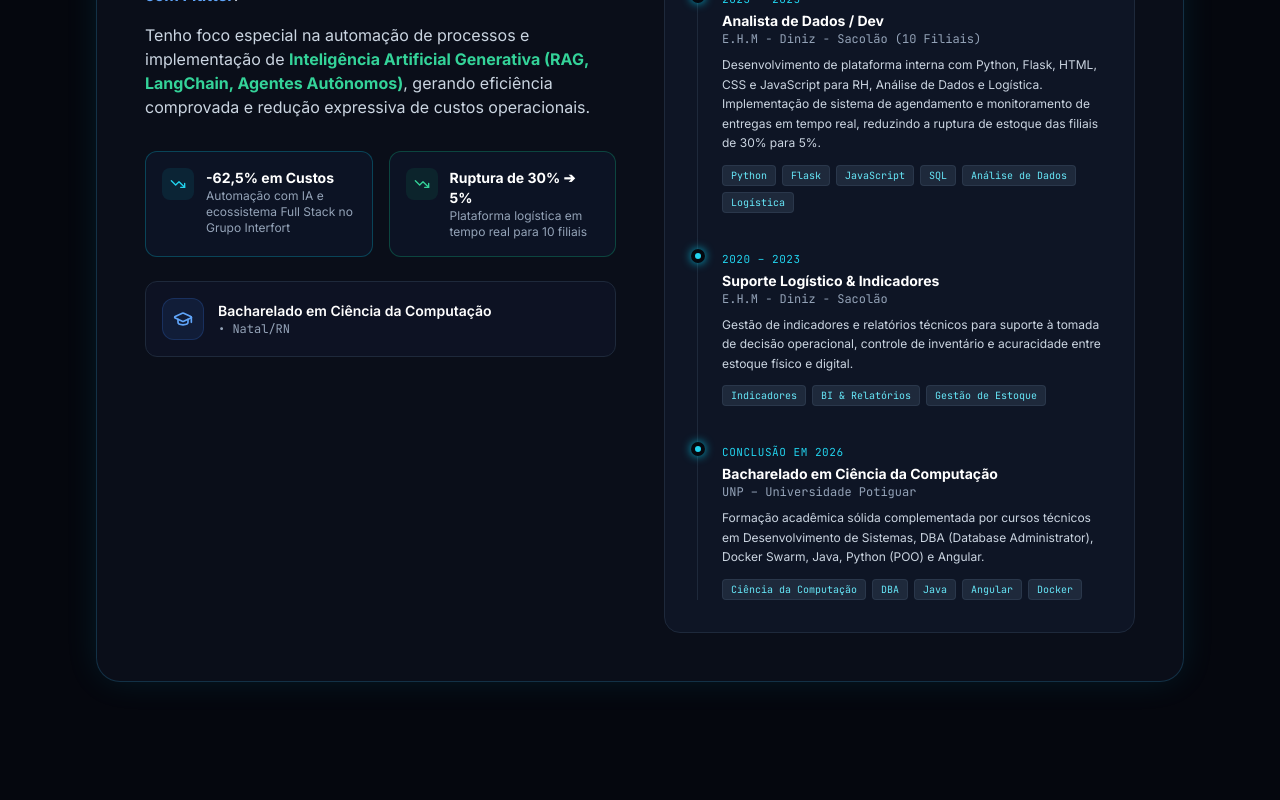
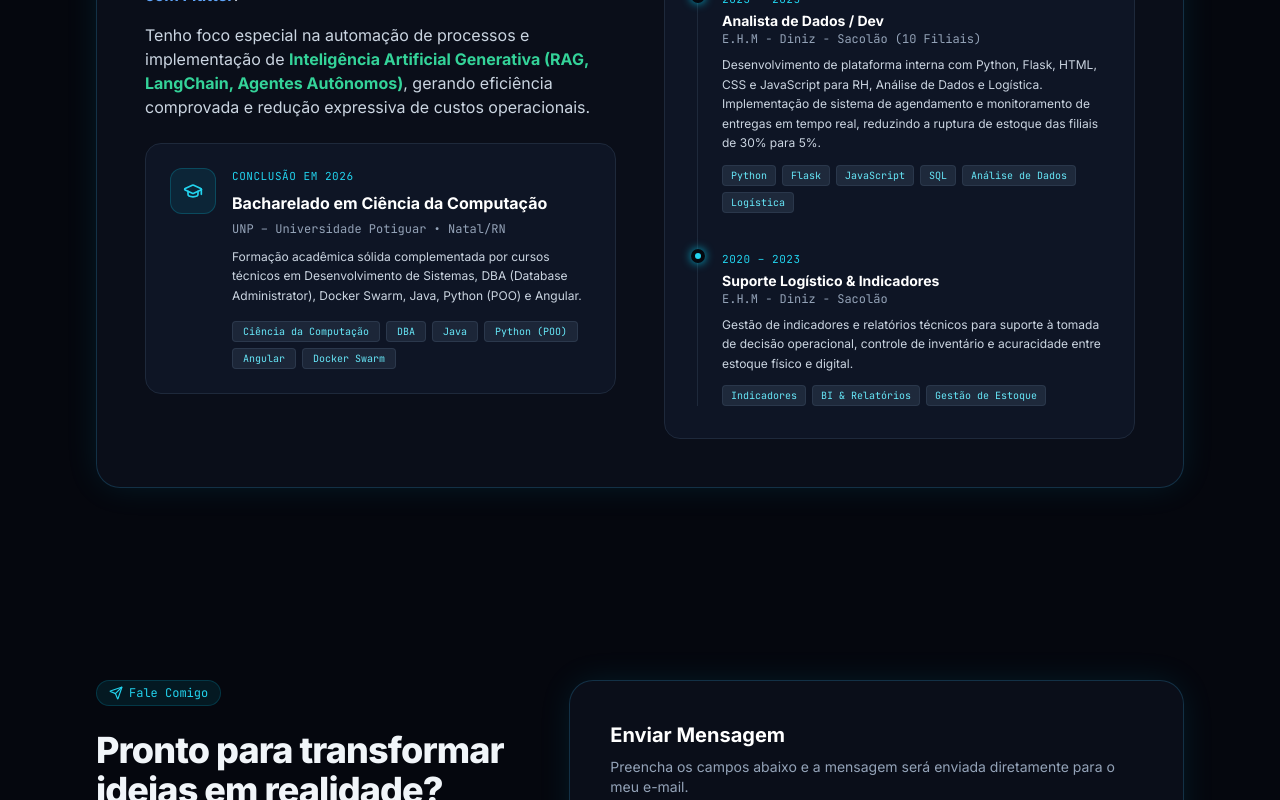
Before and after one commit to Arione-Dev/portfolio-page, a React (Vite) app: page / in a window 1280 px wide. Shown: the part 5029-5829 px from the top of the page. Built offline with nearby package versions, Linux system fonts and the light colour scheme.

Commit message:
fix(sobre): move card completo de formacao academica para a coluna sobre mim e limpa timeline de experiencia

```diff
--- a/src/components/AboutAndExperience.tsx
+++ b/src/components/AboutAndExperience.tsx
@@ -1,5 +1,5 @@
 import React from 'react';
-import { User, Briefcase, GraduationCap, TrendingDown } from 'lucide-react';
+import { User, Briefcase, GraduationCap } from 'lucide-react';
 import { TimelineItem } from '../types';
 
 export const AboutAndExperience: React.FC = () => {
@@ -27,23 +27,17 @@ export const AboutAndExperience: React.FC = () => {
       description:
         'Gestão de indicadores e relatórios técnicos para suporte à tomada de decisão operacional, controle de inventário e acuracidade entre estoque físico e digital.',
       tags: ['Indicadores', 'BI & Relatórios', 'Gestão de Estoque']
-    },
-    {
-      period: 'Conclusão em 2026',
-      role: 'Bacharelado em Ciência da Computação',
-      companyOrContext: 'UNP – Universidade Potiguar',
-      description:
-        'Formação acadêmica sólida complementada por cursos técnicos em Desenvolvimento de Sistemas, DBA (Database Administrator), Docker Swarm, Java, Python (POO) e Angular.',
-      tags: ['Ciência da Computação', 'DBA', 'Java', 'Angular', 'Docker']
     }
   ];
+
+  const academicTags = ['Ciência da Computação', 'DBA', 'Java', 'Python (POO)', 'Angular', 'Docker Swarm'];
 
   return (
     <section id="about" className="py-24 px-4 sm:px-6 lg:px-8 max-w-6xl mx-auto">
       <div className="glass-panel-glow rounded-3xl p-8 sm:p-12 border border-slate-700/60 relative overflow-hidden text-left">
         <div className="grid grid-cols-1 lg:grid-cols-12 gap-12 items-start">
 
-          {/* Left Column: About copy */}
+          {/* Left Column: About copy + Full Academic Formation Card */}
           <div className="lg:col-span-6 space-y-6">
             <div className="inline-flex items-center gap-1.5 px-3 py-1 rounded-full text-xs font-mono bg-cyan-500/10 text-cyan-400 border border-cyan-500/20">
               <User className="w-3.5 h-3.5" />
@@ -66,37 +60,40 @@ export const AboutAndExperience: React.FC = () => {
               </p>
             </div>
 
-            {/* Real Impact Metrics */}
-            <div className="grid grid-cols-1 sm:grid-cols-2 gap-4 pt-2">
-              <div className="p-4 rounded-xl bg-slate-900/70 border border-cyan-500/30 flex items-start gap-3">
-                <div className="p-2 rounded-lg bg-cyan-500/10 text-cyan-400">
-                  <TrendingDown className="w-4 h-4" />
+            {/* Complete Academic Formation Card (Moved from Experience Timeline) */}
+            <div className="relative overflow-hidden p-5 sm:p-6 rounded-2xl bg-slate-900/80 border border-slate-800 hover:border-cyan-500/50 transition-all duration-300 group hover:-translate-y-1 hover:shadow-[0_12px_30px_-10px_rgba(6,182,212,0.28)]">
+              <div className="pointer-events-none absolute inset-0 bg-gradient-to-br from-cyan-500/10 via-transparent to-blue-500/10 opacity-0 group-hover:opacity-100 transition-opacity duration-500" />
+
+              <div className="relative z-10 flex items-start gap-4">
+                <div className="p-3 rounded-xl bg-cyan-500/10 text-cyan-400 border border-cyan-500/25 shrink-0 group-hover:scale-110 group-hover:bg-cyan-500/20 transition-all duration-300">
+                  <GraduationCap className="w-5 h-5" />
                 </div>
-                <div>
-                  <h4 className="font-bold text-white text-sm">-62,5% em Custos</h4>
-                  <p className="text-xs text-slate-400">Automação com IA e ecossistema Full Stack no Grupo Interfort</p>
+
+                <div className="space-y-1.5">
+                  <span className="text-[11px] font-mono text-cyan-400 tracking-wider uppercase block">
+                    Conclusão em 2026
+                  </span>
+                  <h4 className="font-bold text-white text-base group-hover:text-cyan-300 transition-colors">
+                    Bacharelado em Ciência da Computação
+                  </h4>
+                  <p className="text-xs text-slate-400 font-mono">
+                    UNP – Universidade Potiguar • Natal/RN
+                  </p>
+                  <p className="text-xs text-slate-300 leading-relaxed pt-1">
+                    Formação acadêmica sólida complementada por cursos técnicos em Desenvolvimento de Sistemas, DBA (Database Administrator), Docker Swarm, Java, Python (POO) e Angular.
+                  </p>
+
+                  <div className="flex flex-wrap gap-1.5 pt-2.5">
+                    {academicTags.map((t) => (
+                      <span
+                        key={t}
+                        className="text-[10px] font-mono px-2.5 py-0.5 rounded bg-slate-800/90 text-cyan-300 border border-slate-700/70 group-hover:border-cyan-500/40 transition-colors"
+                      >
+                        {t}
+                      </span>
+                    ))}
+                  </div>
                 </div>
-              </div>
-
-              <div className="p-4 rounded-xl bg-slate-900/70 border border-emerald-500/30 flex items-start gap-3">
-                <div className="p-2 rounded-lg bg-emerald-500/10 text-emerald-400">
-                  <TrendingDown className="w-4 h-4" />
-                </div>
-                <div>
-                  <h4 className="font-bold text-white text-sm">Ruptura de 30% ➔ 5%</h4>
-                  <p className="text-xs text-slate-400">Plataforma logística em tempo real para 10 filiais</p>
-                </div>
-              </div>
-            </div>
-
-            {/* Academic Highlight */}
-            <div className="p-4 rounded-xl bg-slate-900/60 border border-slate-800 flex items-center gap-3.5">
-              <div className="p-2.5 rounded-xl bg-blue-500/10 text-blue-400 border border-blue-500/20">
-                <GraduationCap className="w-5 h-5" />
-              </div>
-              <div>
-                <h4 className="font-semibold text-white text-sm">Bacharelado em Ciência da Computação</h4>
-                <p className="text-xs text-slate-400 font-mono">• Natal/RN</p>
               </div>
             </div>
           </div>
@@ -105,7 +102,7 @@ export const AboutAndExperience: React.FC = () => {
           <div id="experience" className="lg:col-span-6 bg-slate-900/80 p-6 sm:p-8 rounded-2xl border border-slate-800 space-y-6">
             <h3 className="font-bold text-lg text-white flex items-center gap-2">
               <Briefcase className="w-5 h-5 text-cyan-400" />
-              <span>Experiência Profissional & Formação</span>
+              <span>Experiência Profissional</span>
             </h3>
 
             <div className="relative pl-6 border-l border-slate-800 space-y-8">
```
